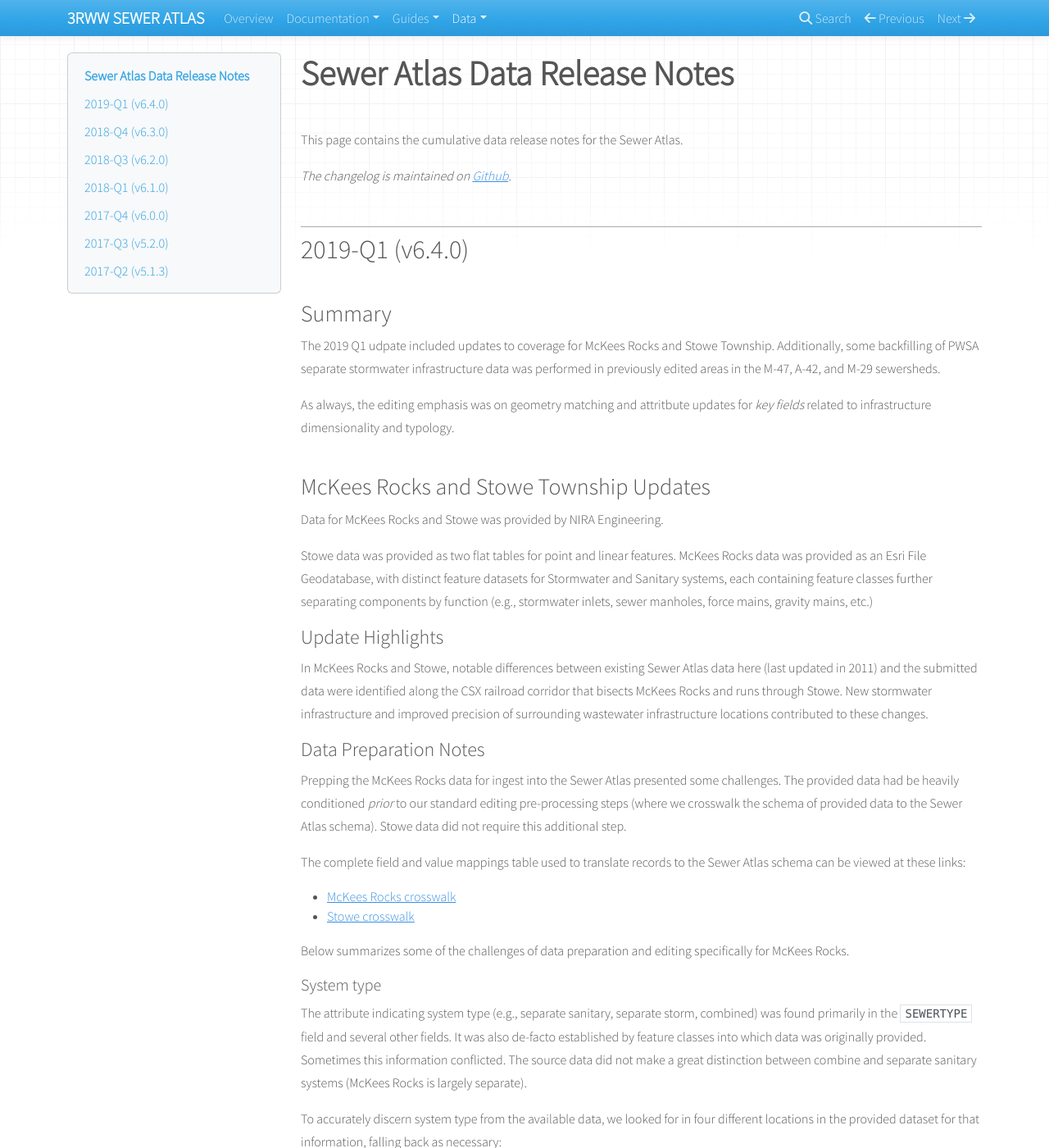
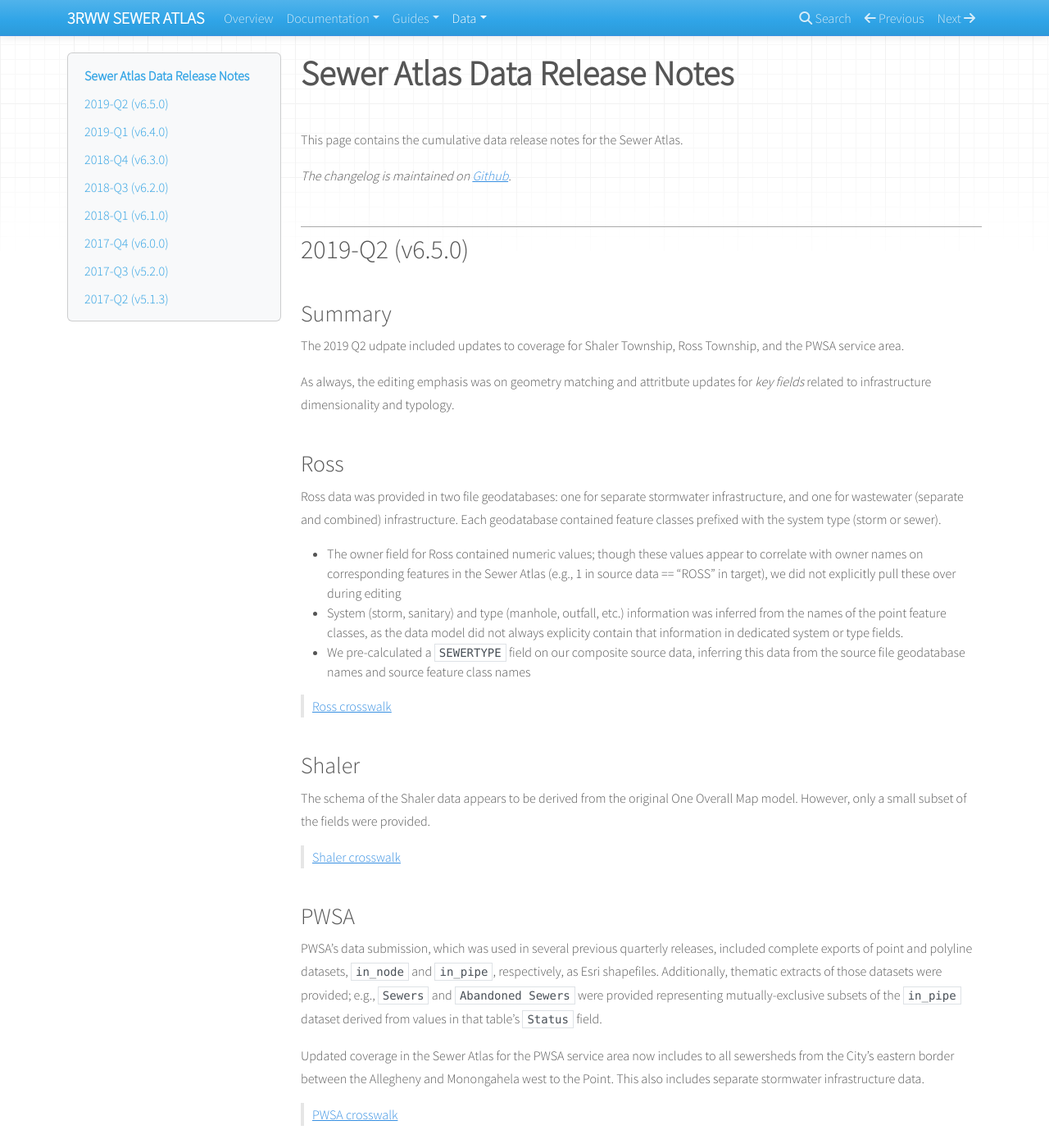
Before and after one commit to 3rww/sewer-atlas-docs, an MkDocs documentation site: the page built from docs/changelog.md, in a window 1280 px wide and 1400 px high. Shown: the whole window at 82% size. Built offline with MkDocs 1.6.1, drawn with Linux system fonts in a browser that asks for light colours; nearby versions of some CDN libraries; some of the changed text lies outside the part shown.

Commit message:
q2 release notes and editing process doc

```diff
--- a/docs/changelog.md
+++ b/docs/changelog.md
@@ -3,6 +3,38 @@
 This page contains the cumulative data release notes for the Sewer Atlas.
 
 *The changelog is maintained on [Github](https://github.com/3rww/sewer-atlas-docs/edit/master/docs/changelog.md).*
+
+## 2019-Q2 (v6.5.0)
+
+### Summary
+
+The 2019 Q2 udpate included updates to coverage for Shaler Township, Ross Township, and the PWSA service area.
+
+As always, the editing emphasis was on geometry matching and attritbute updates for *key fields* related to infrastructure dimensionality and typology.
+
+### Ross
+
+Ross data was provided in two file geodatabases: one for separate stormwater infrastructure, and one for wastewater (separate and combined) infrastructure. Each geodatabase contained feature classes prefixed with the system type (storm or sewer).
+
+* The owner field for Ross contained numeric values; though these values appear to correlate with owner names on corresponding features in the Sewer Atlas (e.g., 1 in source data == "ROSS" in target), we did not explicitly pull these over during editing
+* System (storm, sanitary) and type (manhole, outfall, etc.) information was inferred from the names of the point feature classes, as the data model did not always explicity contain that information in dedicated system or type fields.
+* We pre-calculated a `SEWERTYPE` field on our composite source data, inferring this data from the source file geodatabase names and source feature class names
+
+> [Ross crosswalk](./resources/r2019Q2_crosswalk_ross.csv)
+
+### Shaler
+
+The schema of the Shaler data appears to be derived from the original One Overall Map model. However, only a small subset of the fields were provided.
+
+> [Shaler crosswalk](./resources/r2019Q2_crosswalk_shal.csv)
+
+### PWSA
+
+PWSA's data submission, which was used in several previous quarterly releases, included complete exports of point and polyline datasets, `in_node` and `in_pipe`, respectively, as Esri shapefiles. Additionally, thematic extracts of those datasets were provided; e.g., `Sewers` and `Abandoned Sewers` were provided representing mutually-exclusive subsets of the `in_pipe` dataset derived from values in that table's `Status` field.
+
+Updated coverage in the Sewer Atlas for the PWSA service area now includes to all sewersheds from the City's eastern border between the Allegheny and Monongahela west to the Point. This also includes separate stormwater infrastructure data.
+
+> [PWSA crosswalk](./resources/r2018Q3_crosswalk_pwsa.csv)
 
 ## 2019-Q1 (v6.4.0)
 
@@ -65,7 +97,7 @@ The complete field and value mappings table used to translate PWSA records to th
 
 ### Other Updates
 
-Geometry matching or attribute updates were not explicitly performed on pipes/structures within the RI Extents (referencing currently available RI Extent data provided via ArcGIS Server feature services by AECOM). The RI data will be addressed explicitly in the 2019-Q2 release.
+Geometry matching or attribute updates were not explicitly performed on pipes/structures within the RI Extents (referencing currently available RI Extent data provided via ArcGIS Server feature services by AECOM). The RI data will be addressed explicitly in a later release.
 
 ## 2018-Q4 (v6.3.0)
 
--- a/mkdocs.yml
+++ b/mkdocs.yml
@@ -11,6 +11,7 @@ nav:
 - Data:
     - Downloads and Services: services_and_downloads.md
     - Data Release Change Log: changelog.md
+    - Editing and QAQC Process Overview: editing_process.md
     - Data Versioning Primer: semver.md
 markdown_extensions:
     - smarty
```
Also changed, not shown: README.md (+1 -1 lines), docs/editing_process.md (added, +43 -0 lines), docs/resources/r2019Q2_crosswalk_ross.csv (added, +45 -0 lines), docs/resources/r2019Q2_crosswalk_shal.csv (added, +16 -0 lines).
